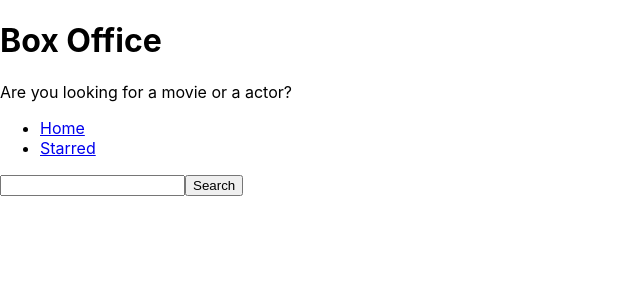
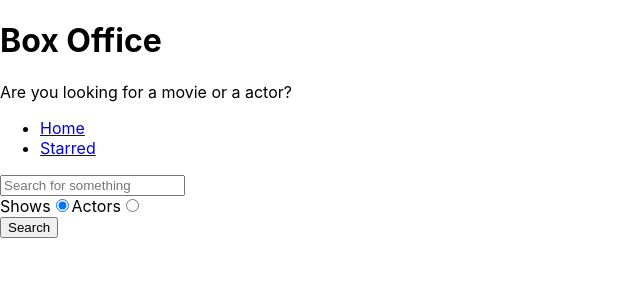
Before and after one commit to Dev0404/box_office, a React (Create React App) app: page / in a window 1280 px wide. Shown: the top 300 px of the page, without its empty margins (0-640 px from the left). Built offline with nearby package versions, Linux system fonts and the light colour scheme.

Commit message:
added search option

```diff
--- a/src/pages/Home.js
+++ b/src/pages/Home.js
@@ -6,10 +6,12 @@
 const Home = () => {
   const [input, setInput] = useState('');
   const [results, setResults] = useState(null);
+  const [searchOption, setSearchOption] = useState('shows');
+  const isShowSearch = searchOption === 'shows';
 
   const onSearch = () => {
     //https://api.tvmaze.com/search/shows?q=girls
-    apiGet(`/search/shows?q=${input}`).then(result => {
+    apiGet(`/search/${searchOption}?q=${input}`).then(result => {
       setResults(result);
     });
   };
@@ -22,18 +24,20 @@
       onSearch();
     }
   };
+
+  const onRadioChange = ev => {
+    setSearchOption(ev.target.value);
+  };
   const renderResults = () => {
     if (results && results.length === 0) {
       return <div>No results</div>;
     }
     if (results && results.length > 0) {
-      return (
-        <div>
-          {results.map(item => (
-            <div key={item.show.id}>{item.show.name}</div>
-          ))}
-        </div>
-      );
+      return results[0].show
+        ? results.map(item => <div key={item.show.id}>{item.show.name}</div>)
+        : results.map(item => (
+            <div key={item.person.id}>{item.person.name}</div>
+          ));
     }
     return null;
   };
@@ -42,10 +46,34 @@
     <MainPageLayout>
       <input
         type="text"
+        placeholder="Search for something"
         onChange={onInputChange}
         onKeyDown={onKeyDown}
         value={input}
       />
+      <div>
+        <label htmlFor="shows-search">
+          Shows
+          <input
+            id="shows-search"
+            type="radio"
+            value="shows"
+            checked={isShowSearch}
+            onChange={onRadioChange}
+          />
+        </label>
+
+        <label htmlFor="actors-search">
+          Actors
+          <input
+            id="actors-search"
+            type="radio"
+            value="people"
+            checked={!isShowSearch}
+            onChange={onRadioChange}
+          />
+        </label>
+      </div>
       <button type="button" onClick={onSearch}>
         Search
       </button>
```
